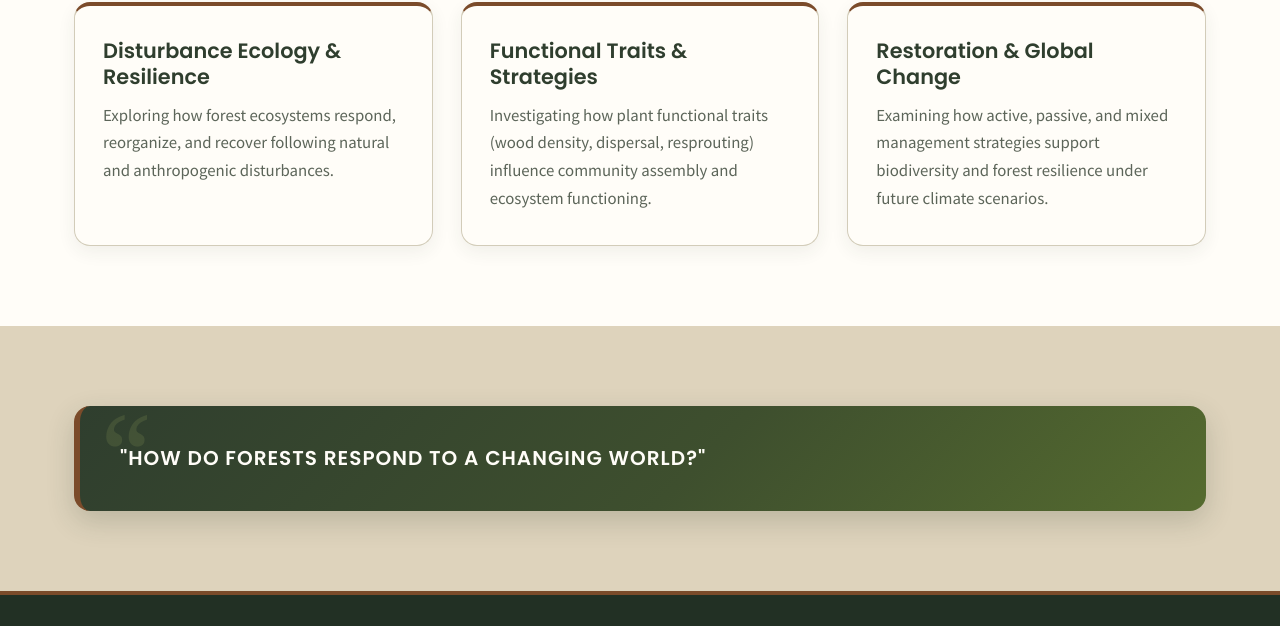
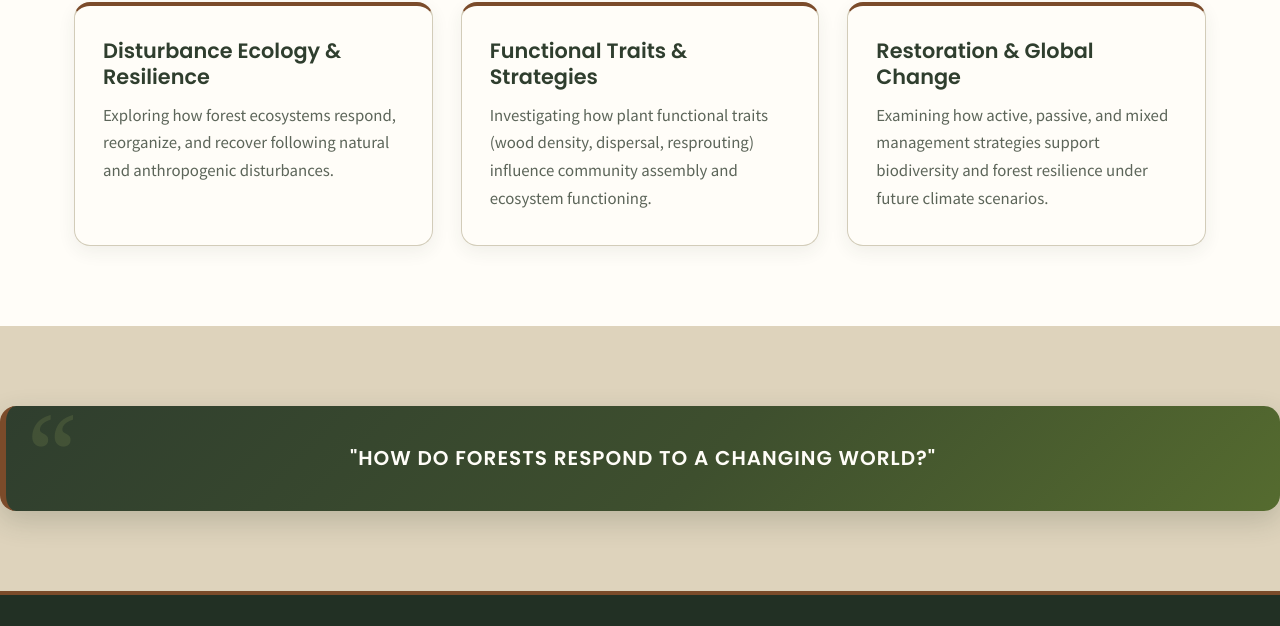
Before and after one commit to monialencar/ecology, a plain HTML site: page index.html in a window 1280 px wide. Shown: the part 838-1464 px from the top of the page. Drawn offline with Linux system fonts and the light colour scheme.

Commit message:
Update index.html

```diff
--- a/index.html
+++ b/index.html
@@ -160,14 +160,21 @@
 
     <!-- PowerPoint Quote Callout Banner (Slide 4) -->
     <section class="section section-cream" style="padding: 40px 0;">
-      <div class="container">
-        <div class="pptx-callout-banner">
-          <p>
-            <span class="lang-en">"HOW DO FORESTS RESPOND TO A CHANGING WORLD?"</span>
-            <span class="lang-pt" style="display:none;"COMO AS FLORESTAS RESPONDEM A UM MUNDO EM MUDANÇA?"</span>
-          </p>
-        </div>
-      </div>
+   <div class="pptx-callout-banner" style="text-align: center;">
+
+  <p style="text-align: center; margin: 0;">
+
+    <span class="lang-en">
+      "HOW DO FORESTS RESPOND TO A CHANGING WORLD?"
+    </span>
+
+    <span class="lang-pt" style="display:none;">
+      "COMO AS FLORESTAS RESPONDEM A UM MUNDO EM MUDANÇA?"
+    </span>
+
+  </p>
+
+</div>
     </section>
   </main>
 
```
